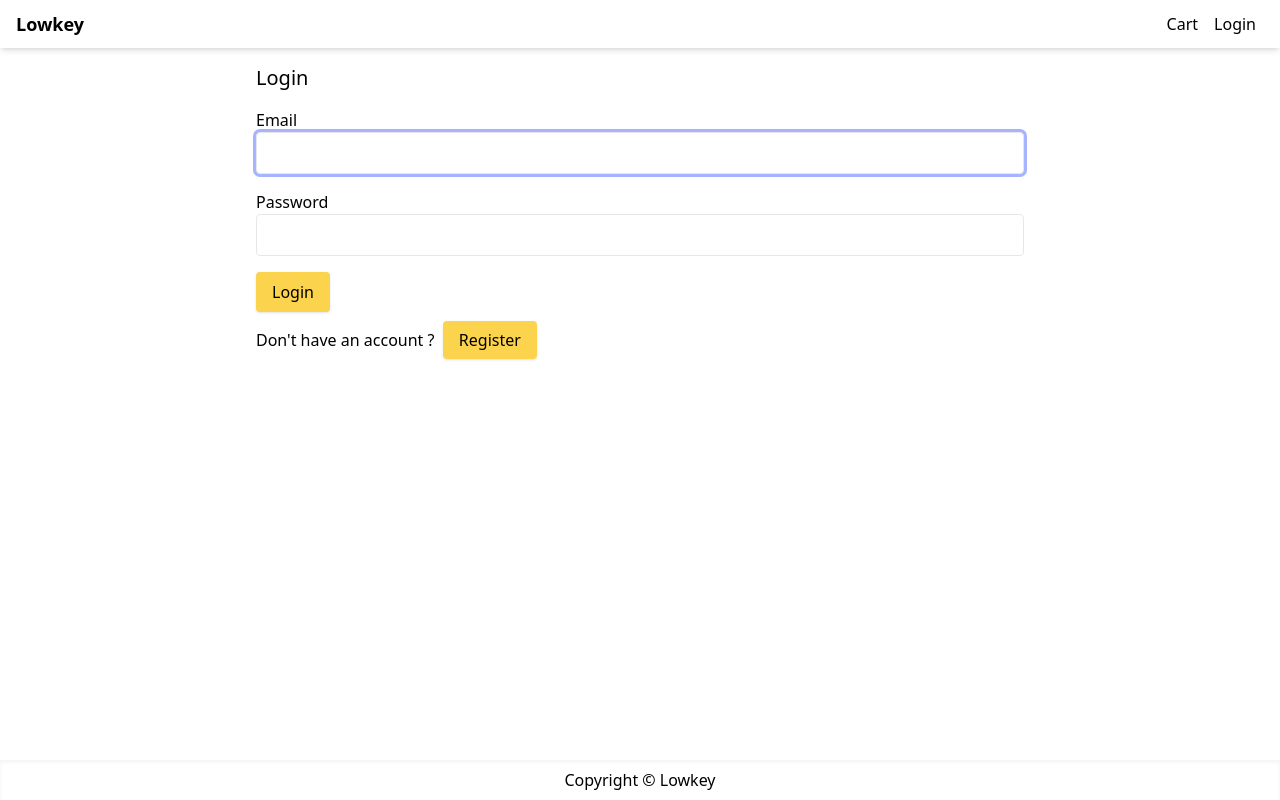
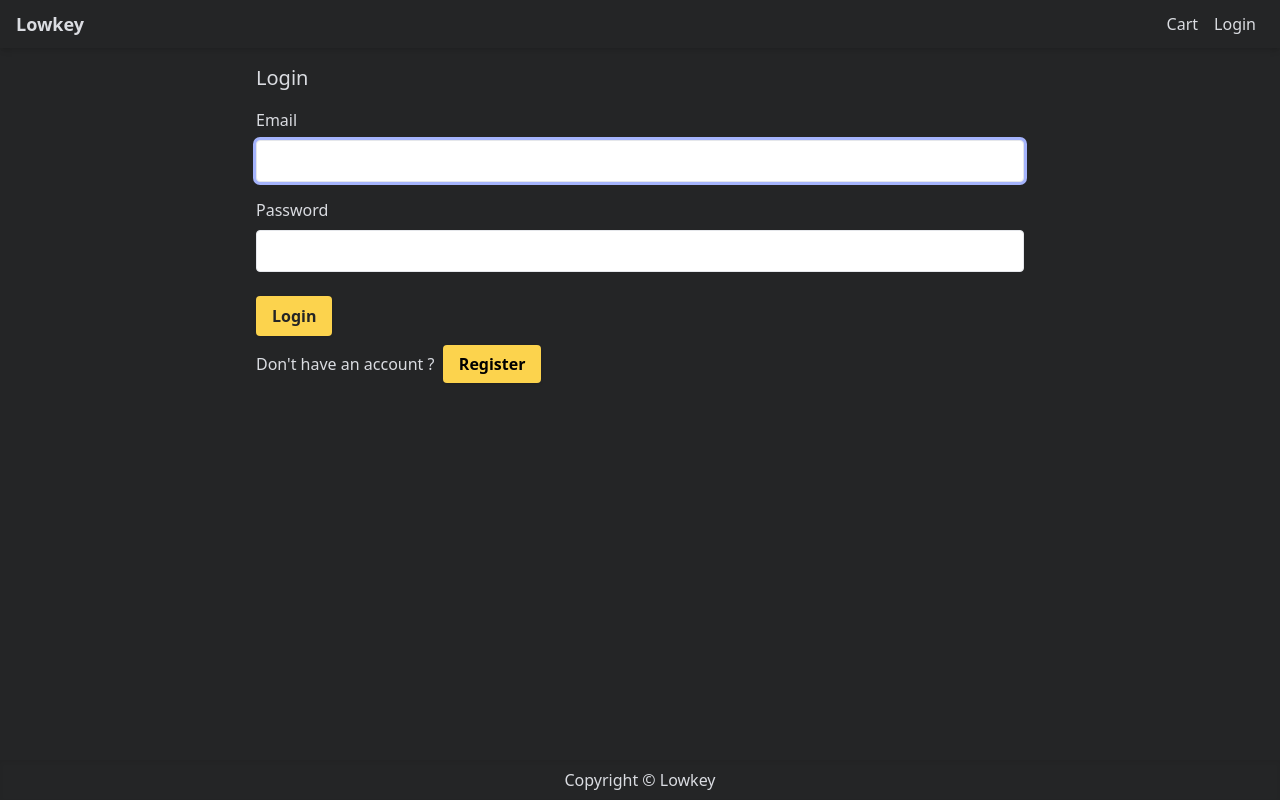
Before and after one commit to titoms/lowkey-ecommerce, a Next.js app: page /login in a window 1280 px wide. Built offline with nearby package versions, Linux system fonts and the light colour scheme; no server answers.

Commit message:
New Navbar FB Style, not implemented yet, fixed some minor issues

```diff
--- a/components/Layout.js
+++ b/components/Layout.js
@@ -5,6 +5,7 @@
 import { Store } from '@/utils/Store';
 import 'react-toastify/dist/ReactToastify.css';
 import { useSession } from 'next-auth/react';
+import Navbar from './Navbar';
 
 function Layout({ title, children }) {
   const { status, data: session } = useSession();
@@ -29,6 +30,7 @@
 
       <div className="flex min-h-screen flex-col justify-between">
         <header>
+          {/* <Navbar></Navbar> */}
           <nav className="flex h-12 justify-between px-4 shadow-md items-center">
             <Link href="/" className="text-lg font-bold">
               Lowkey
--- /dev/null
+++ b/components/Navbar.js
@@ -0,0 +1,115 @@
+import React, { useContext, useEffect, useRef, useState } from 'react';
+import {
+  ShoppingCartIcon,
+  UserIcon,
+  ArrowRightOnRectangleIcon,
+  Cog8ToothIcon,
+  ChevronRightIcon,
+  UserCircleIcon,
+  AdjustmentsHorizontalIcon,
+  ArrowLeftIcon,
+} from '@heroicons/react/24/solid';
+import { CSSTransition } from 'react-transition-group';
+import Link from 'next/link';
+import { useSession } from 'next-auth/react';
+import { Store } from '@/utils/Store';
+
+export default function Navbar(props) {
+  return (
+    <nav className="navbar flex h-12 justify-between px-4 shadow-md items-center">
+      <Link href="/" className="text-lg font-bold">
+        Lowkey
+      </Link>
+      <ul className="navbar-nav">
+        <NavItem icon={<UserIcon />}>
+          <DropDownMenu />
+        </NavItem>
+        <NavItem icon={<ArrowRightOnRectangleIcon />} />
+      </ul>
+    </nav>
+  );
+}
+
+function NavItem(props) {
+  const [open, setOpen] = useState();
+  return (
+    <li className="nav-item">
+      <a href="#" className="icon-button" onClick={() => setOpen(!open)}>
+        {props.icon}
+      </a>
+      {open && props.children}
+    </li>
+  );
+}
+
+function DropDownMenu() {
+  const [activeMenu, setActiveMenu] = useState('main');
+  const [menuHeight, setMenuHeight] = useState(null);
+  const dropdownRef = useRef(null);
+  // Calculate height of the Reference of the menu (menu principal) + 20 for the padding
+  useEffect(() => {
+    setMenuHeight(dropdownRef.current?.firstChild.offsetHeight + 20);
+  }, []);
+
+  // Calculate height of the incoming dropdown + 20 for padding
+  function calcHeight(el) {
+    const height = el.offsetHeight + 20;
+    setMenuHeight(height);
+  }
+
+  function DropDownItem(props) {
+    return (
+      <a
+        href="#"
+        className="menu-item"
+        onClick={() => props.goToMenu && setActiveMenu(props.goToMenu)}
+      >
+        <span className="icon-button">{props.leftIcon}</span>
+        {props.children}
+        <span className="icon-right">{props.rightIcon}</span>
+      </a>
+    );
+  }
+
+  return (
+    <div className="dropdown" style={{ height: menuHeight }} ref={dropdownRef}>
+      <CSSTransition
+        in={activeMenu === 'main'}
+        unmountOnExit
+        timeout={500}
+        classNames="menu-primary"
+        onEnter={calcHeight}
+      >
+        <div className="menu">
+          <DropDownItem leftIcon={<ShoppingCartIcon />}>My Orders</DropDownItem>
+          <DropDownItem
+            leftIcon={<Cog8ToothIcon />}
+            rightIcon={<ChevronRightIcon />}
+            goToMenu="settings"
+          >
+            Settings
+          </DropDownItem>
+        </div>
+      </CSSTransition>
+      <CSSTransition
+        in={activeMenu === 'settings'}
+        unmountOnExit
+        timeout={500}
+        classNames="menu-settings"
+        onEnter={calcHeight}
+      >
+        <div className="menu">
+          <DropDownItem leftIcon={<ArrowLeftIcon />} goToMenu="main">
+            Go Back
+          </DropDownItem>
+          <DropDownItem leftIcon={<UserCircleIcon />}>
+            Profile Settings
+          </DropDownItem>
+          <DropDownItem leftIcon={<AdjustmentsHorizontalIcon />}>
+            Account Settings
+          </DropDownItem>
+        </div>
+      </CSSTransition>
+    </div>
+  );
+}
--- a/package.json
+++ b/package.json
@@ -24,6 +24,7 @@
     "react-dom": "18.2.0",
     "react-hook-form": "^7.43.9",
     "react-toastify": "^9.1.2",
+    "react-transition-group": "^4.4.5",
     "tailwindcss": "3.3.1"
   },
   "devDependencies": {
--- a/pages/login.js
+++ b/pages/login.js
@@ -49,7 +49,7 @@
         <div className="mb-4">
           <label htmlFor="email">Email</label>
           <input
-            className="w-full"
+            className="w-full mt-2"
             {...register('email', {
               required: 'Please enter an email',
               pattern: {
@@ -68,7 +68,7 @@
         <div className="mb-4">
           <label htmlFor="password">Password</label>
           <input
-            className="w-full"
+            className="w-full mt-2"
             {...register('password', {
               required: 'Please enter password',
               minLength: {
@@ -88,7 +88,7 @@
         </div>
         <div className="mb-4">
           Don&apos;t have an account ? &nbsp;
-          <Link href="register" className="primary-button">
+          <Link href="register" className="primary-button text-black font-bold">
             Register
           </Link>
         </div>
--- a/styles/globals.css
+++ b/styles/globals.css
@@ -3,35 +3,50 @@
 @tailwind utilities;
 
 :root {
-  /* --foreground-rgb: 0, 0, 0;
-  --background-start-rgb: 214, 219, 220;
-  --background-end-rgb: 255, 255, 255; */
+  --primary: #242526;
+  --secondary: #484a4d;
+  --secondary-hover: #3a3b3d;
+  --tertiary: #dadce1;
+  --nav-size: 50px;
+  --border: 1px solid #474a4d;
+  --border-radius: 8px;
+  --speed: 500ms;
 }
 
 @media (prefers-color-scheme: dark) {
   :root {
-    --foreground-rgb: 255, 255, 255;
-    --background-start-rgb: 0, 0, 0;
-    --background-end-rgb: 0, 0, 0;
   }
 }
 
+h1,
+h2,
+h3,
+h4,
+h5,
+h6,
+th,
+td,
+li,
+label,
+div {
+  color: var(--tertiary);
+}
+
+input {
+  color: var(--primary);
+}
+
 body {
-  color: rgb(var(--foreground-rgb));
-  background: linear-gradient(
-      to bottom,
-      transparent,
-      rgb(var(--background-end-rgb))
-    )
-    rgb(var(--background-start-rgb));
+  color: rgb(var(--tertiary));
+  background: var(--primary);
 }
 
 .card {
-  @apply mb-5 block rounded-lg border border-gray-200 shadow-md;
+  @apply mb-5 block rounded-lg border border-gray-800 shadow-xl;
 }
 
 .primary-button {
-  @apply rounded bg-amber-300 py-2 px-4 shadow outline-none hover:bg-amber-400 active:bg-amber-500;
+  @apply rounded bg-amber-300 mt-2 py-2 px-4 shadow outline-none hover:bg-amber-400 active:bg-amber-500;
 }
 
 input,
@@ -39,3 +54,133 @@
 textarea {
   @apply rounded border p-2 outline-none ring-indigo-300 focus:ring;
 }
+
+ul {
+  list-style: none;
+  margin: 0;
+  padding: 0;
+}
+
+a {
+  color: var(--tertiary);
+  text-decoration: none;
+  transition: filter 300ms;
+}
+
+.a:hover {
+  filter: brightness(1.6);
+}
+
+p {
+  color: #c2c2c2;
+}
+
+a button,
+button {
+  @apply font-bold;
+  color: var(--primary);
+}
+
+/* NAVBAR CSS - HAS TO BE TAILWIND AS MUCH AS POSSIBLE */
+.navbar {
+  height: var(--nav-size);
+  background-color: var(--primary);
+  padding: 0 1rem;
+  border-bottom: var(--border);
+}
+.navbar-nav {
+  max-width: 100%;
+  height: 100%;
+  display: flex;
+  justify-content: flex-end;
+}
+.nav-item {
+  width: calc(var(--nav-size) * 0.8);
+  display: flex;
+  align-items: center;
+  justify-content: center;
+}
+.icon-button {
+  --button-size: calc(var(--nav-size) * 0.5);
+  width: var(--button-size);
+  height: var(--button-size);
+  background-color: var(--secondary);
+  border-radius: 50%;
+  padding: 5px;
+  margin-right: 10px;
+  display: flex;
+  align-items: center;
+  justify-content: center;
+  transition: filter 300ms;
+}
+.icon-button:hover {
+  filter: brightness(1.2);
+}
+.icon-button svg,
+button svg {
+  fill: var(--tertiary);
+  width: 32px;
+  height: 32px;
+}
+.dropdown {
+  position: absolute;
+  top: 52px;
+  width: 300px;
+  transform: translateX(-45%);
+  background-color: var(--primary);
+  border: var(--border);
+  border-radius: var(--border-radius);
+  padding: 10px;
+  overflow: hidden;
+  transition: height var(--speed) ease;
+}
+.menu-item {
+  height: 50px;
+  display: flex;
+  align-items: center;
+  border-radius: var(--border-radius);
+  transition: background var(--speed);
+  padding: 0.5rem;
+}
+.menu-item:hover {
+  background-color: var(--secondary-hover);
+}
+.icon-right {
+  fill: var(--tertiary);
+  width: 32px;
+  height: 32px;
+  margin-left: auto;
+}
+.menu {
+  width: 100%;
+}
+
+/* MENU PRIMARY */
+.menu-primary-enter {
+  position: absolute;
+  transform: translateX(-110%);
+}
+.menu-primary-enter-active {
+  transform: translateX(0%);
+  transition: all var(--speed) ease;
+}
+.menu-primary-exit {
+  position: absolute;
+}
+.menu-primary-exit-active {
+  transform: translateX(-110%);
+  transition: all var(--speed) ease;
+}
+
+/* MENU SETTINGS */
+.menu-settings-enter {
+  transform: translateX(110%);
+}
+.menu-settings-enter-active {
+  transform: translateX(0%);
+  transition: all var(--speed) ease;
+}
+.menu-settings-exit-active {
+  transform: translateX(110%);
+  transition: all var(--speed) ease;
+}
```
Also changed, not shown: 1 other file (tests, documents, lock files or other folders).
